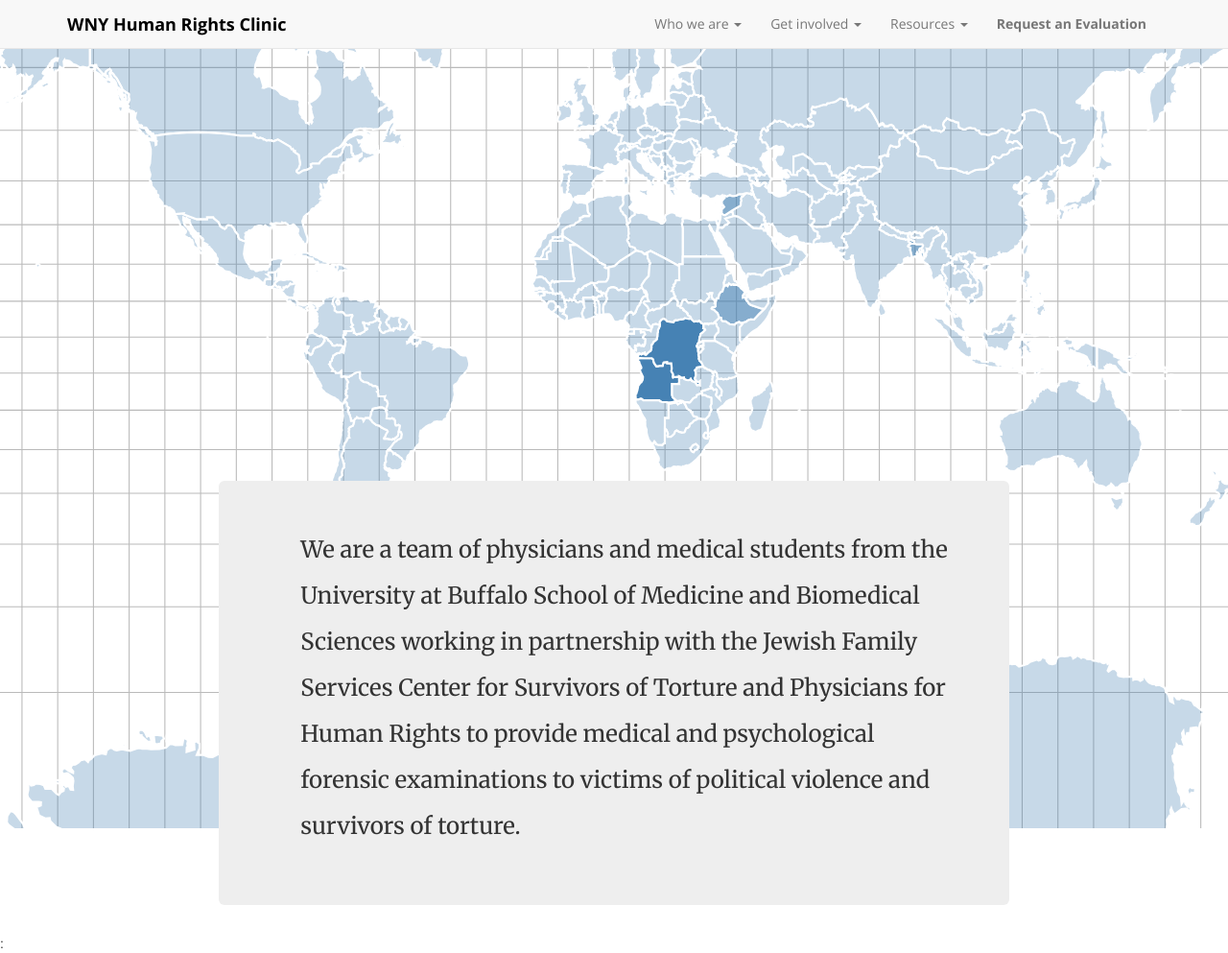
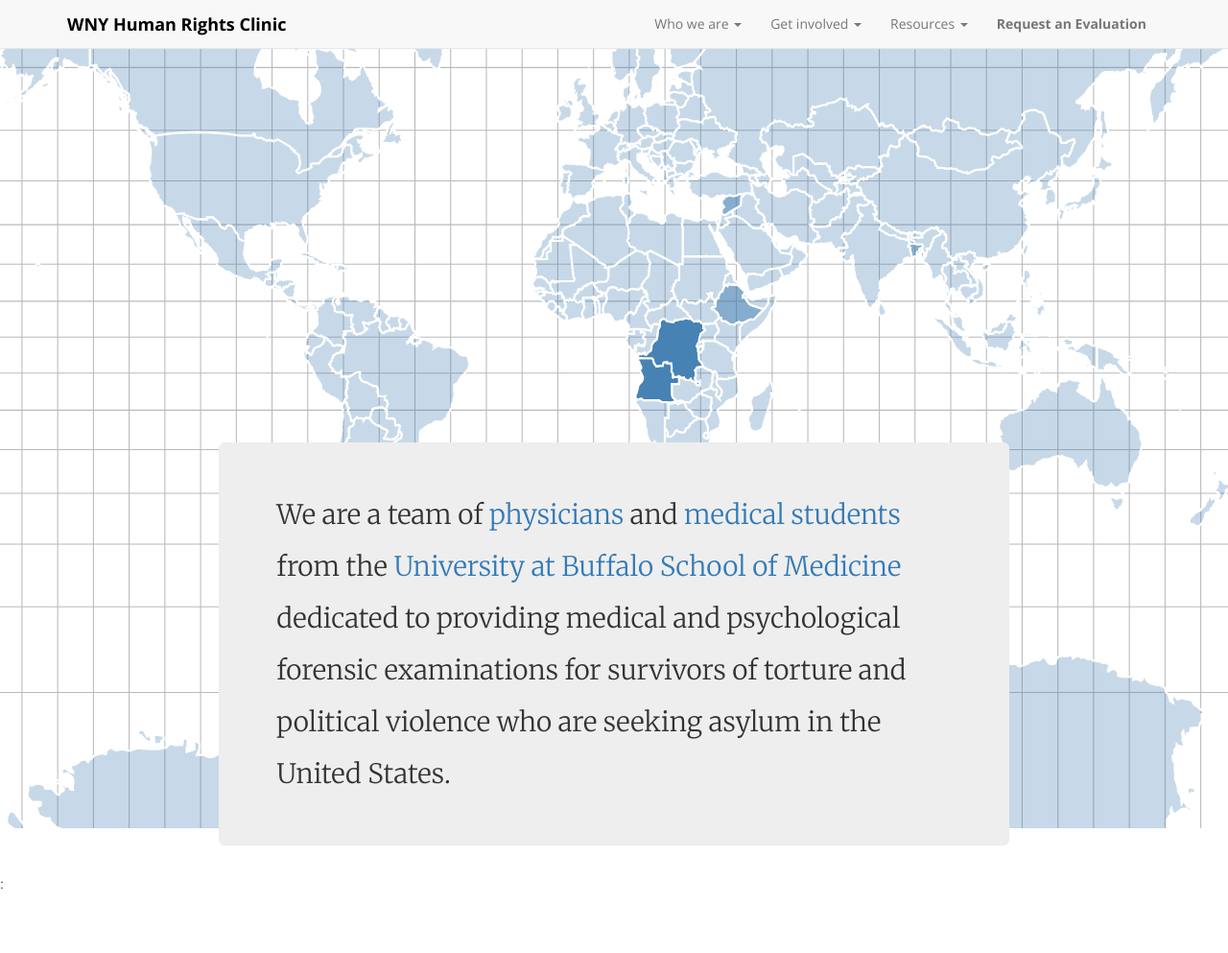
Before and after one commit to bquarant/wnyhrc, a Jekyll site: the page built from index.html, in a window 1280 px wide and 993 px high. Shown: the whole window at 96% size. Built offline with Jekyll 4.4.1, drawn with Linux system fonts in a browser that asks for light colours; comment, search, counter and statistics services are not loaded.

Commit message:
updating splash again

```diff
--- a/_includes/head.html
+++ b/_includes/head.html
@@ -9,7 +9,7 @@
   <meta name="description" content="{% if page.excerpt %}{{ page.excerpt | strip_html | strip_newlines | truncate: 160 }}{% else %}{{ site.description }}{% endif %}">
 
   <link href='http://fonts.googleapis.com/css?family=Open+Sans:700,400' rel='stylesheet' type='text/css'>
-  <link href='http://fonts.googleapis.com/css?family=Merriweather:400,700' rel='stylesheet' type='text/css'>
+  <link href='http://fonts.googleapis.com/css?family=Merriweather:300,400,700' rel='stylesheet' type='text/css'>
 
   <link rel="stylesheet" href="{{ site.baseurl }}/css/bootstrap.min.css">
   <link rel="stylesheet" href="{{ site.baseurl }}/css/override.css">
--- /dev/null
+++ b/_includes/splash.html
@@ -0,0 +1 @@
+We are a team of <a href="/faculty-advisory-board/">physicians</a> and <a href="/leadership/">medical students</a> from the <a href="https://medicine.buffalo.edu/">University at Buffalo School of Medicine</a> dedicated to providing medical and psychological forensic examinations for survivors of torture and political violence who are seeking asylum in the United States.
--- a/_posts/2014-11-25-welcome-to-the-wnyhrc.markdown
+++ b/_posts/2014-11-25-welcome-to-the-wnyhrc.markdown
@@ -5,4 +5,4 @@
 update: 2015-05-15 00:26:16
 ---
 
-We are a team of physicians and medical students from the University at Buffalo School of Medicine and Biomedical Sciences working in partnership with the Jewish Family Services Center for Survivors of Torture and Physicians for Human Rights to provide medical and psychological forensic examinations to victims of political violence and survivors of torture.
+We are a team of [physicians](/faculty-advisory-board/) and medical students from the University at Buffalo School of Medicine and Biomedical Sciences working in partnership with the Jewish Family Services Center for Survivors of Torture and Physicians for Human Rights to provide medical and psychological forensic examinations to victims of political violence and survivors of torture.
--- a/css/override.css
+++ b/css/override.css
@@ -23,7 +23,8 @@
 
 #splash {
       font-family: 'Merriweather', sans-serif;
-      font-size: 24px;
-      line-height: 48px;
-      font-weight: 400;
+      font-size: 28px !important;
+      line-height: 54px !important;
+      font-weight: 300;
+      text-align: left;
 }
--- a/index.html
+++ b/index.html
@@ -1,19 +1,14 @@
 ---
 layout: default
 ---
-<br></br>
 <div class="content">
     <div class="col-md-2">
     </div>
     <div class="col-md-8">
         <div class="jumbotron">
-            <div class="row">
-                <ul>
-                     {% for post in site.posts %}
-                        <div id="splash"> {{ post.content | strip_html | truncatewords:150}}</div>
-                     {% endfor %}
-                </ul>
-            </div>
+               <div id="splash">
+                   {% include splash.html %}
+               </div>
         </div>
     </div>
     <div class="col-md-2">
```
